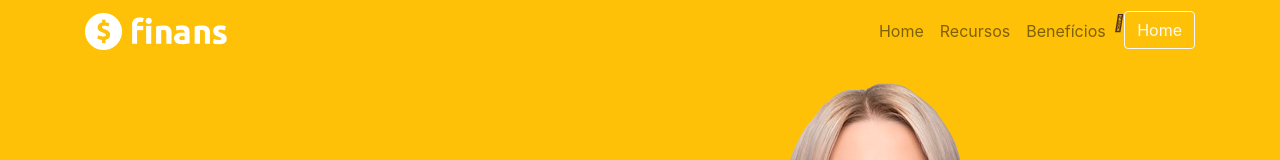
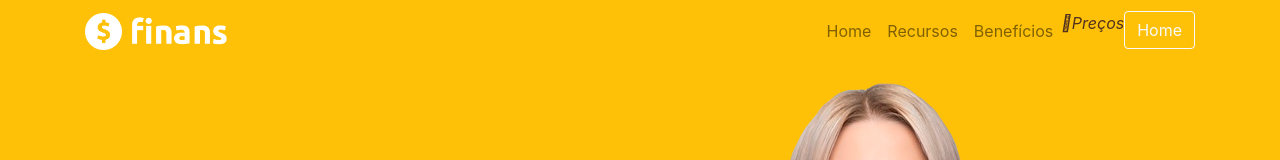
Before and after one commit to sivaldo-almeida1973/projeto-finans, a plain HTML site: page index.html in a window 1280 px wide. Shown: the top 160 px of the page. Drawn offline with nearby package versions, Linux system fonts and the light colour scheme.

Commit message:
Update index.html

```diff
--- a/index.html
+++ b/index.html
@@ -46,7 +46,7 @@
             </li>
 
             <li class="nav-item">
-                <i class="fa-brands fa-apple" style="color: #51311f;"></i>
+                <i class="fa-brands fa-apple" style="color: #51311f;">Preços</i>
             </li>
 
             <li class="nav-item">
```
